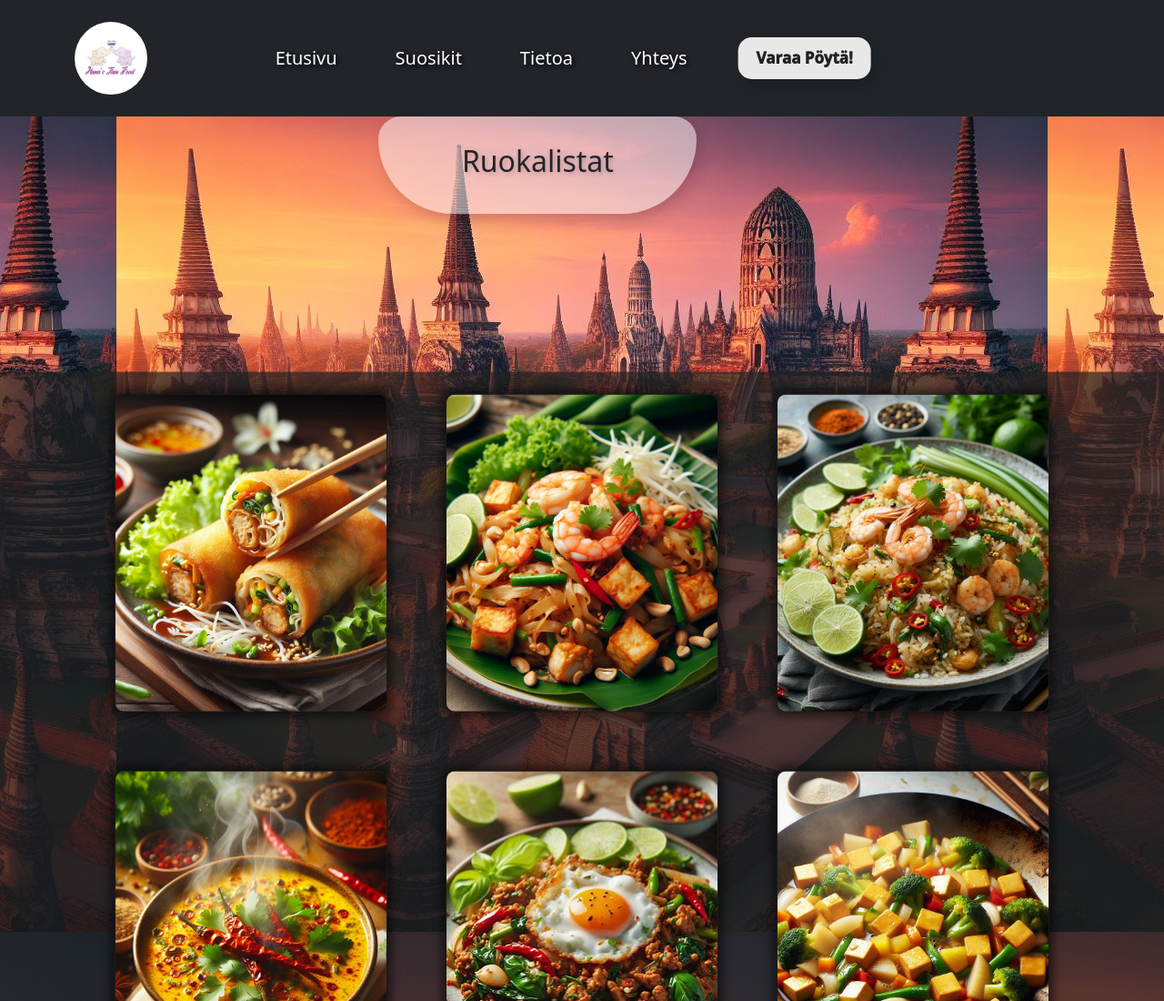
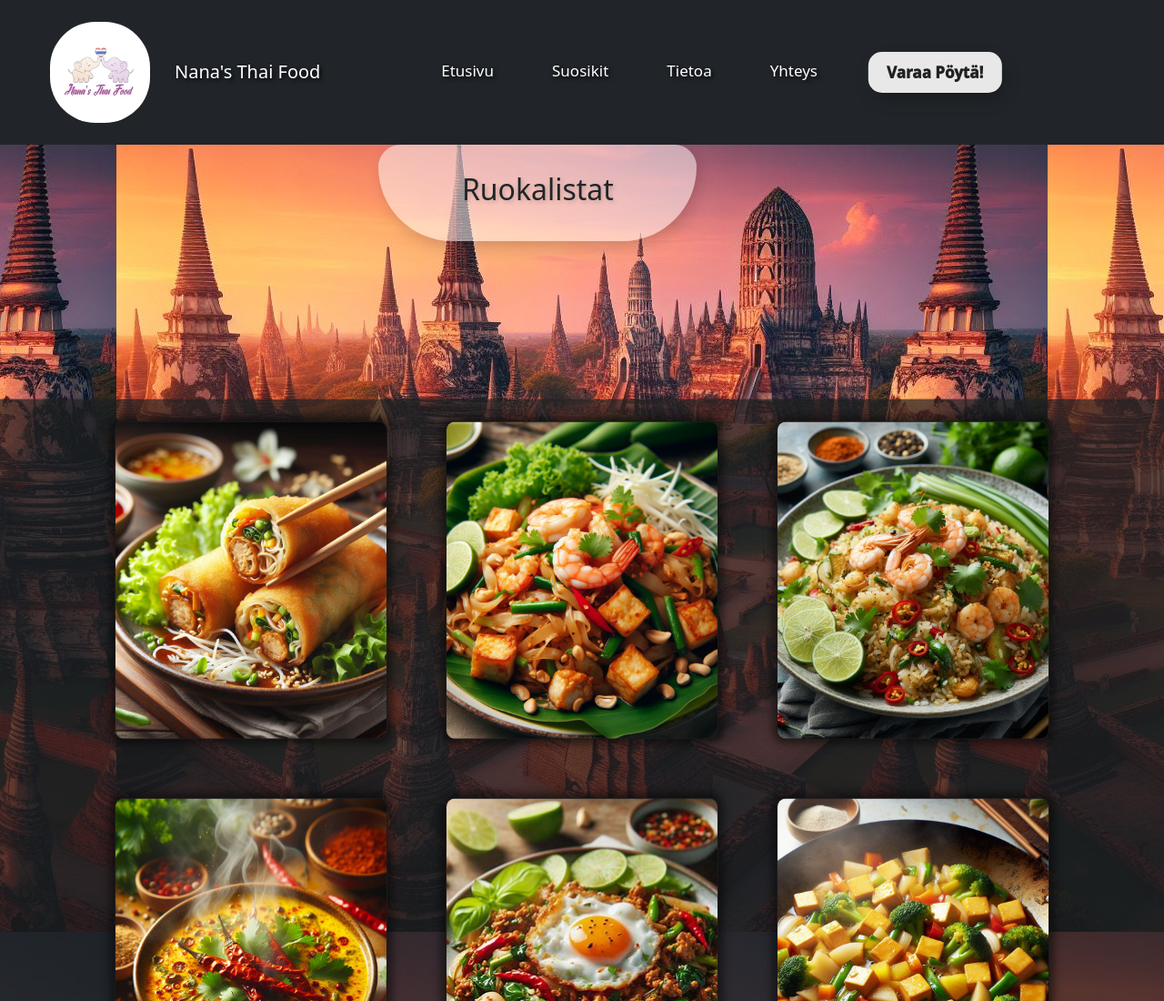
Before and after one commit to AlexNtrx/perfectversion, a plain HTML site: page menuPage.html in a window 1280 px wide. Shown: the top 1100 px of the page at 91% size. Drawn offline with nearby package versions, Linux system fonts and the light colour scheme.

Commit message:
first commit

```diff
--- a/styletwo.css
+++ b/styletwo.css
@@ -6,18 +6,28 @@
 
 
 @media (max-width:1400px)  {
+  nav .container .logo img,
+  nav .container .navbar-brand {
+    display: flex;
+    align-items: center;
+    font-size: 20px;
+    max-width: 100%;
+    margin: 1rem 0;
 
-  nav .container  .logo img, nav .container .navbar-brand{
+  }
+  nav .container .logo img {
+    position: relative;
+    right: 25%;
+  }
+
+
+  #navbar-brand {
+    display:flex;
+  }
+
+  nav ul {
     display: flex;
-    font-size: 20px;
-    width: 5rem;
-    margin: 1rem 0; }
-    #navbar-brand {
-      display: none;
-    }
-
-  nav ul{
-    display: flex;
+    font-size: 17px;
     transform: translateX(20%);
 
   }
```
